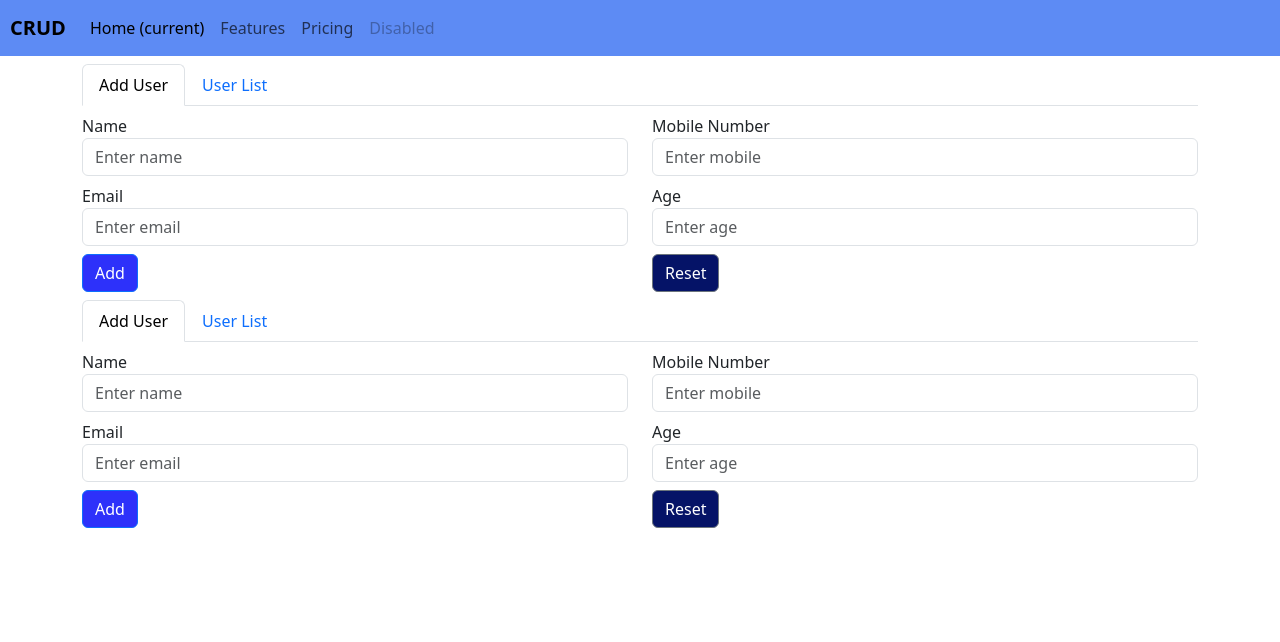
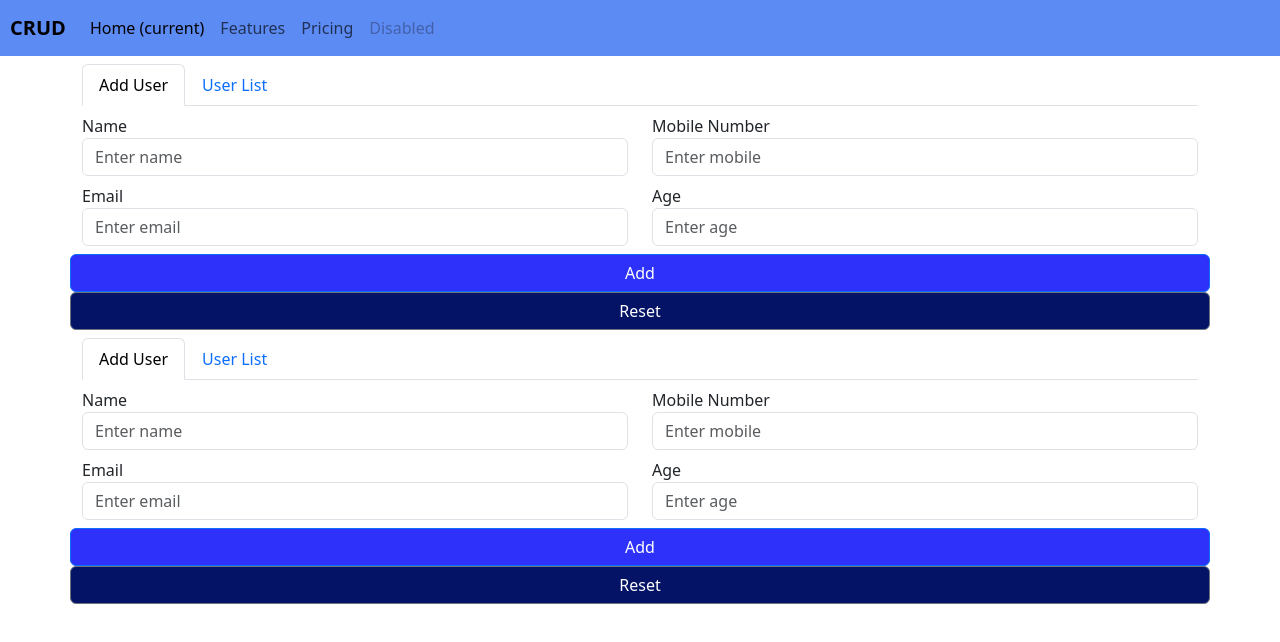
Before and after one commit to gitlaws/CrudNest, an Angular app: page /User in a window 1280 px wide. Shown: the top 642 px of the page. Built offline with nearby package versions, Linux system fonts and the light colour scheme.

Commit message:
remove tags

```diff
--- a/src/app/users/users.component.html
+++ b/src/app/users/users.component.html
@@ -80,15 +80,11 @@
         </div>
 
         <div class="row mt-2 d-flex btns">
-          <div class="col-md-6">
-            <button type="submit" class="btn ml-1 mr-1 btn-primary">Add</button>
-          </div>
+          <button type="submit" class="btn ml-1 mr-1 btn-primary">Add</button>
 
-          <div class="col-md-6">
-            <button type="reset" class="btn ml-1 mr-1 btn-secondary">
-              Reset
-            </button>
-          </div>
+          <button type="reset" class="btn ml-1 mr-1 btn-secondary">
+            Reset
+          </button>
         </div>
       </form>
     </div>
```
